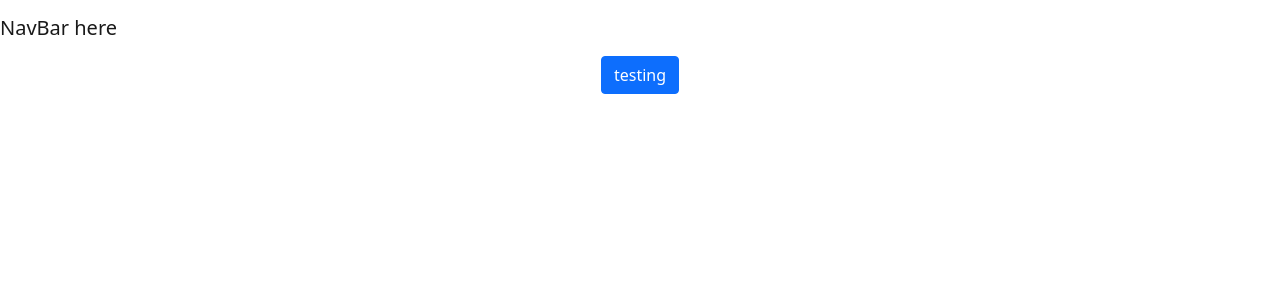
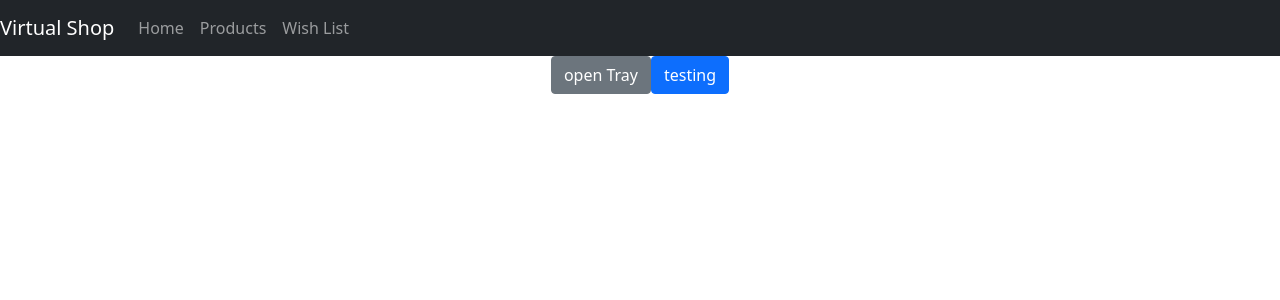
Before and after one commit to Hasuzawa/virtual_shop, a React (Create React App) app: page / in a window 1280 px wide. Shown: the top 300 px of the page. Built offline with nearby package versions, Linux system fonts and the light colour scheme.

Commit message:
added basic Header and Tray

```diff
--- a/src/App.tsx
+++ b/src/App.tsx
@@ -1,16 +1,27 @@
-import React from 'react';
+import React, { useState, useRef } from 'react';
 import logo from './logo.svg';
 import './App.css';
 
+
+
 import { Button } from "react-bootstrap";
 
-import { Header } from "./components/Header";
+import Header from "src/components/Header";
+import Tray from "src/components/Tray";
 
 
 function App() {
+  const [ cartedItems , setCartedItems] = useState([]);
+  const headerRef = useRef();
+
+
+
+
   return (
     <div className="App">
-      <Header />
+      <Header ref={headerRef}/>
+      <Tray headerHeight={"sdfsd"}/>
+
         <Button variant="primary">
           testing
         </Button>
--- a/src/components/Header.tsx
+++ b/src/components/Header.tsx
@@ -1,10 +1,35 @@
 import React from "react";
-import { Navbar } from "react-bootstrap";
+import { Navbar, Nav, Container } from "react-bootstrap";
 
-export const Header = () => {
+
+//function Header(props: {headerHeight: string}): JSX.Element = React.forwardRef((props: { headerHeight: string}, ref) => {
+const Header = React.forwardRef((props, ref) => {
     return (
-    <Navbar>
-        <Navbar.Brand>NavBar here</Navbar.Brand>
-    </Navbar>
+        <>
+        <Navbar bg="dark" variant="dark">
+            <Navbar.Brand>Virtual Shop</Navbar.Brand>
+            <Navbar.Toggle></Navbar.Toggle>
+            <Navbar.Collapse>
+
+                <Nav>
+                    <Nav.Link>Home</Nav.Link>
+                    <Nav.Link>Products</Nav.Link>
+                    <Nav.Link>Wish List</Nav.Link>
+                </Nav>
+
+            </Navbar.Collapse>
+        </Navbar>
+    </>
+
+    );
+});
+
+
+/* const Header = () => {
+    return (
+
+
     );
 };
+ */
+export default Header;
--- /dev/null
+++ b/src/components/Tray.tsx
@@ -0,0 +1,34 @@
+import React, { useState } from "react";
+import { Offcanvas, Button } from "react-bootstrap";
+
+const Tray = (props: any) => {
+    const [show, setShow] = useState(false);
+
+    const handleClose = () => setShow(false);
+    const handleShow = () => setShow(true);
+
+    return (
+        <>
+            <Button variant="secondary" onClick={handleShow}>
+                open Tray
+            </Button>
+
+            <Offcanvas show={show} placement="end" backdrop="false" onHide={handleClose} style={{top: "100px"}}>
+                <Offcanvas.Header closeButton>
+                    <Offcanvas.Title>Shoppping cart</Offcanvas.Title>
+                </Offcanvas.Header>
+                <Offcanvas.Body>
+                    place some text here.
+                </Offcanvas.Body>
+            </Offcanvas>
+
+
+
+
+
+
+        </>
+    );
+};
+
+export default Tray;
--- a/tsconfig.json
+++ b/tsconfig.json
@@ -18,7 +18,8 @@
     "resolveJsonModule": true,
     "isolatedModules": true,
     "noEmit": true,
-    "jsx": "react-jsx"
+    "jsx": "react-jsx",
+    "baseUrl": "."
   },
   "include": [
     "src"
```
Also changed, not shown: 1 other file (tests, documents, lock files or other folders).
